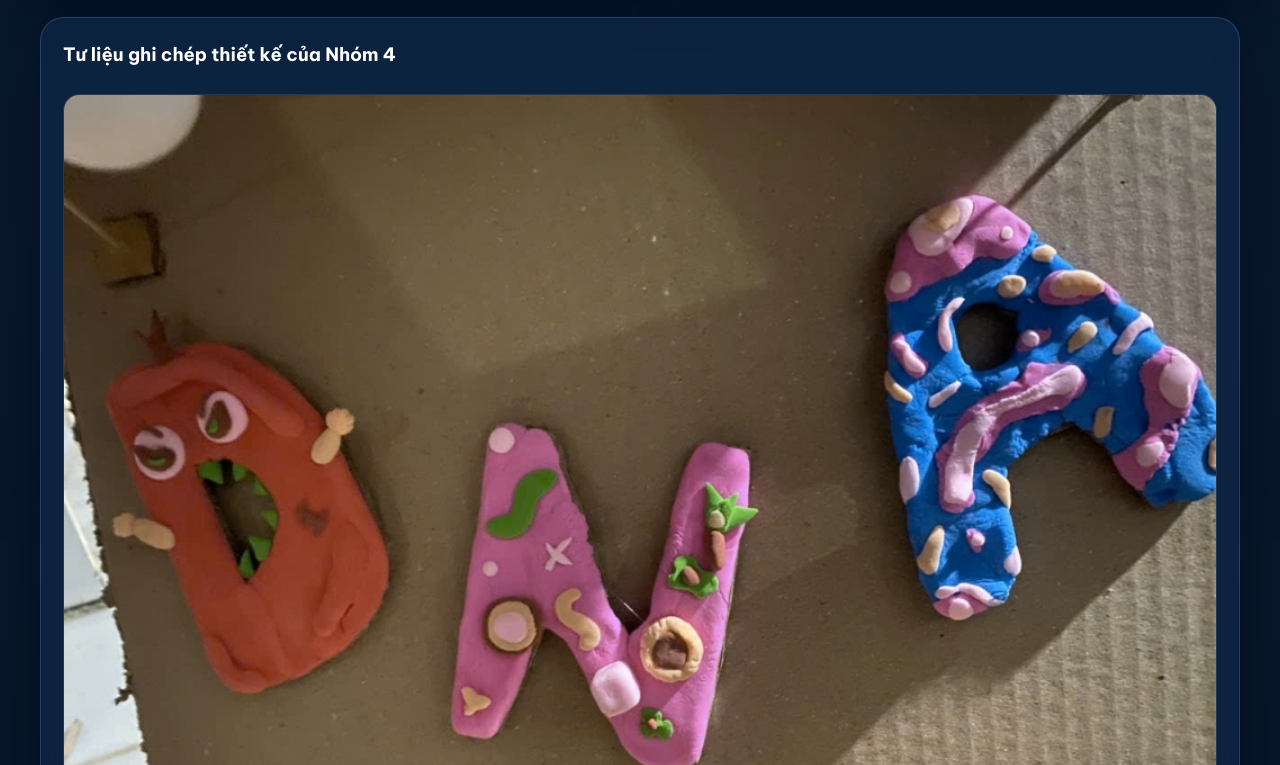
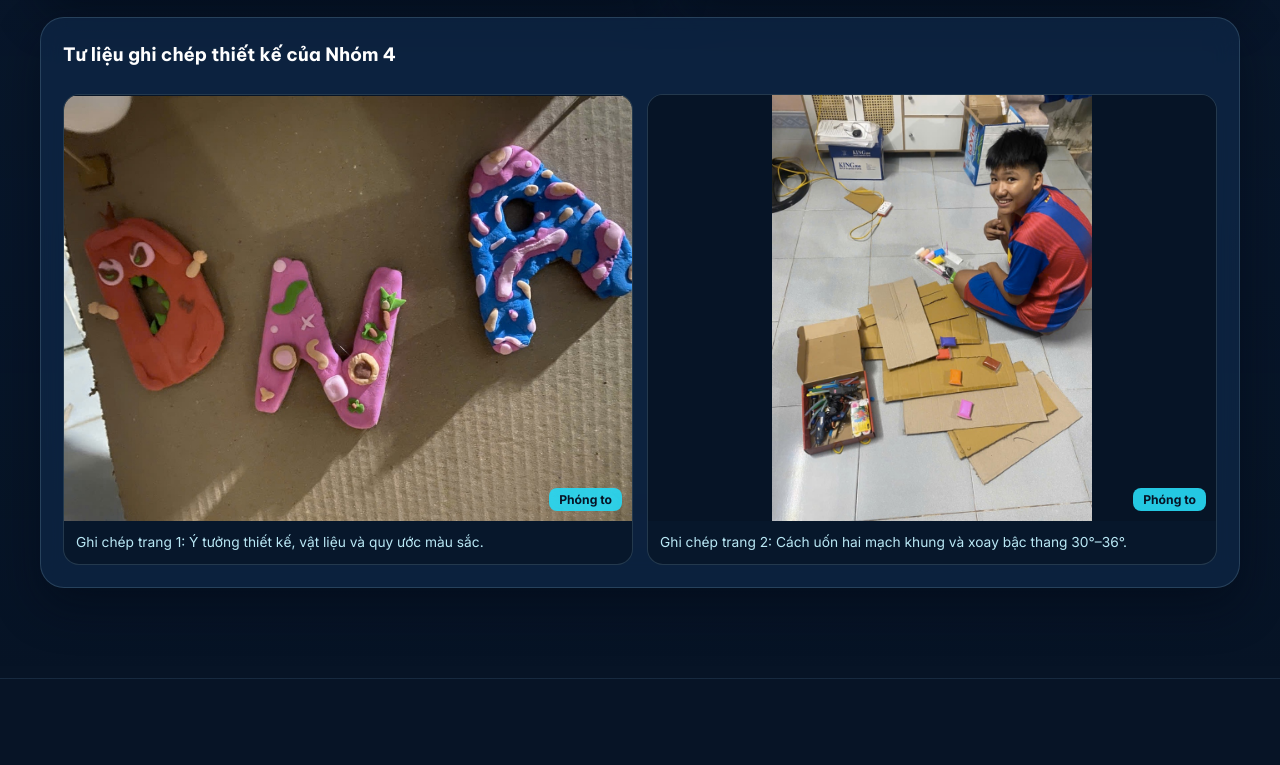
Before and after one commit to thangtranne2023/stem29a4, a plain HTML site: page index.html in a window 1280 px wide. Shown: the part 2889-3654 px from the top of the page. Drawn offline with nearby package versions, Linux system fonts and the light colour scheme.

Commit message:
Fix notes-grid layout for design images

```diff
--- a/css/style.css
+++ b/css/style.css
@@ -759,11 +759,10 @@ code {
 .schematic-svg { width: 100%; height: auto; background: rgba(7, 20, 38, 0.68); border-radius: var(--radius-md); }
 
 .bento-notes-head { display: flex; flex-wrap: wrap; justify-content: space-between; align-items: center; gap: 10px; margin-bottom: 14px; }
-.notes-grid { display: grid; grid-template-columns: repeat(auto-fit, minmax(220px, 1fr)); gap: 14px; }
+.notes-grid { display: grid; grid-template-columns: repeat(auto-fit, minmax(260px, 1fr)); gap: 14px; }
 .note-card { margin: 0; background: rgba(7, 20, 38, 0.72); border: 1px solid var(--glass-border); border-radius: var(--radius-md); overflow: hidden; }
-.note-card:first-child { grid-column: 1 / -1; }
-.note-card .photo-trigger { aspect-ratio: auto; height: auto; background: rgba(7, 20, 38, 0.85); }
-.note-card .photo-trigger img { width: 100%; height: auto; object-fit: contain !important; }
+.note-card .photo-trigger { aspect-ratio: 4 / 3; background: rgba(7, 20, 38, 0.85); }
+.note-card .photo-trigger img { width: 100%; height: 100%; object-fit: contain !important; }
 .note-card figcaption { padding: 10px 12px; font-size: 0.86rem; }
 
 @media (min-width: 920px) {
--- a/index.html
+++ b/index.html
@@ -18,7 +18,7 @@
   <link rel="preconnect" href="https://fonts.gstatic.com" crossorigin>
   <link href="https://fonts.googleapis.com/css2?family=Be+Vietnam+Pro:wght@500;600;700;800&family=Inter:wght@400;500;600;700&display=swap" rel="stylesheet">
 
-  <link rel="stylesheet" href="css/style.css?v=2">
+  <link rel="stylesheet" href="css/style.css?v=3">
 </head>
 <body>
   <a class="skip-link" href="#main-content">Chuyển đến nội dung chính</a>
```
